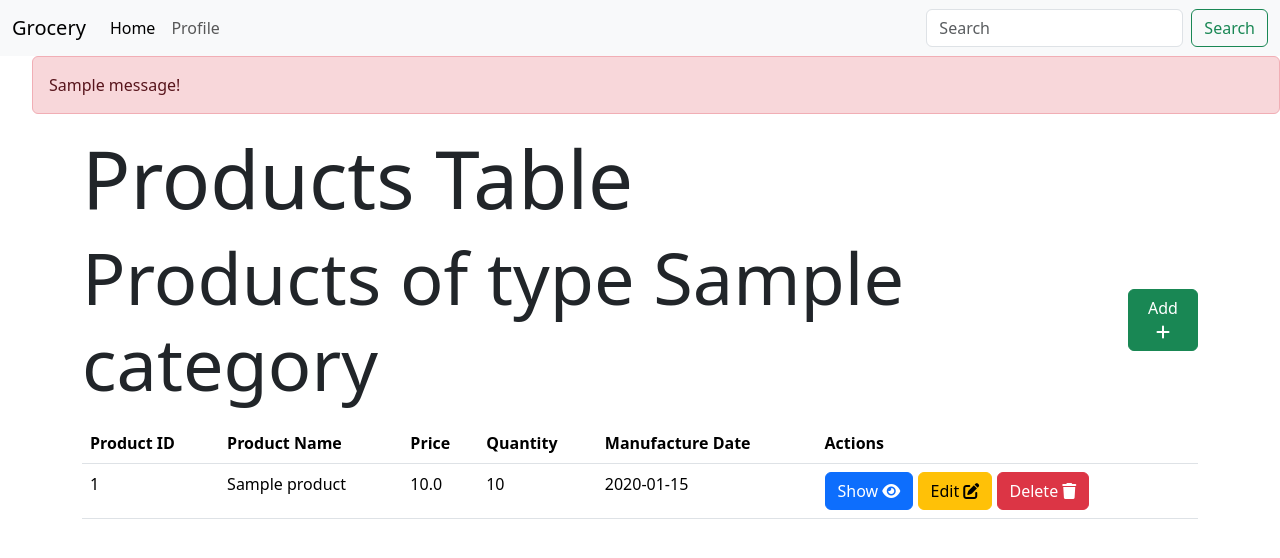
After one commit to raushan-62/Grocery_store, a Flask app: page /category/show/1 in a window 1280 px wide. The commit adds this page. Shown: the top 558 px of the page. Run offline with Flask 3, Linux system fonts and the light colour scheme; the visitor is signed in with stand-in values (Sample User, id 1); tables that the repository leaves empty hold one stand-in row (values such as "Sample post"); one stand-in notice (Sample message) is shown.

Commit message:
Updates of day 4

```diff
--- a/routes.py
+++ b/routes.py
@@ -3,6 +3,7 @@ from app import app
 from models import db, User, Category, Product, Cart, Transaction, Order
 from werkzeug.security import generate_password_hash, check_password_hash
 from functools import wraps
+from datetime import datetime
 
 
 @app.route('/login')
@@ -62,7 +63,18 @@ def auth_required(func):
             flash('You must be logged in first')
             return redirect(url_for('login'))
     return inner
-
+def admin_required(func):
+    @wraps(func)
+    def inner(*args, **kwargs):
+        if 'user_id' in session and User.query.get(session['user_id']).is_admin:
+            return func(*args, **kwargs)
+        if not 'user_id' in session:
+            flash('You must be logged in first')
+            return redirect(url_for('login'))
+        else:
+            flash('You must be an admin to access this page')
+            return redirect(url_for('index'))
+    return inner
 
 @app.route('/profile')
 @auth_required  # decorator for authentication required before accessing this route
@@ -105,6 +117,9 @@ def profile_post():
 @app.route('/')
 @auth_required
 def index():
+    user = User.query.get(session['user_id'])
+    if user.is_admin:
+        return redirect(url_for('admin'))
 
     return render_template('index.html')
 
@@ -114,3 +129,115 @@ def logout():
     session.pop('user_id', None)
     flash('You have logged out')
     return redirect(url_for('login'))
+
+#---------Admin routes---------!
+
+@app.route('/admin')
+@admin_required
+def admin():
+    categories = Category.query.all()
+    return render_template('admin.html', categories = categories)
+
+@app.route('/category/show/<int:id>')
+@admin_required
+def show_category(id):
+    category = Category.query.get(id)
+    if not category:
+        flash('Category does not exist')
+        return redirect(url_for('admin'))
+    return render_template('/product/show.html', category = category)
+
+@app.route('/category/delete/<int:id>', methods = ['POST','GET'])
+@admin_required
+def delete_category(id):
+    if request.method == 'POST':
+        category = Category.query.get(id)
+        if not category:
+            flash("Category doesn't exist")
+            return redirect(url_for('admin'))
+        db.session.delete(category)
+        db.session.commit()
+
+        flash("Category deleted successfully")
+        return redirect(url_for('admin'))
+    else:
+
+        category = Category.query.get(id)
+        return render_template('/category/delete.html', category = category)
+
+@app.route('/category/edit/<int:id>', methods = ['GET','POST'])
+@admin_required
+def edit_category(id):
+    if request.method == 'POST':
+        updated_name = request.form.get('name')
+        category = Category.query.get(id)
+        if not category:
+            flash('Category does not exist')
+            return redirect(url_for('admin'))
+        category.name = updated_name
+        db.session.commit()
+        flash('Category updated successfully')
+        return redirect(url_for('admin'))
+    if request.method == 'GET':
+        category = Category.query.get(id)
+        if not category:
+            flash('Category does not exist')
+            return redirect(url_for('admin'))
+        return render_template('category/edit.html', category = category)
+
+@app.route('/category/add')
+@admin_required
+def add_category():
+    return render_template('/category/add.html')
+
+@app.route('/category/add' , methods = ['POST'])
+@admin_required
+def add_category_post():
+    name = request.form.get('name')
+    if not name:
+        flash('Please enter category name')
+        return redirect(url_for('add_category'))
+    category = Category(name = name)
+    db.session.add(category)
+    db.session.commit()
+    flash('Category added successfully')
+    return redirect(url_for('admin'))
+
+
+#------Products--------------#
+@app.route('/product/add/<int:category_id>', methods = ['GET', 'POST'])
+@admin_required
+def add_product(category_id):
+    if request.method == 'GET':
+        category = Category.query.get(category_id)
+        if not category:
+            flash('Category does not exist')
+            return redirect(url_for('admin'))
+        return render_template('product/add.html', category = category)
+    if request.method == 'POST':
+        name = request.form.get('name')
+        price = request.form.get('price')
+        quantity = request.form.get('quantity')
+        man_date = request.form.get('man_date')
+        if not name or not price or not quantity or not man_date:
+            flash('Please enter all details')
+            return redirect(url_for('add_product', category_id = category_id))
+        try:
+            price= int(price)
+            quantity = int(quantity)
+            man_date = datetime.strptime(man_date, '%Y-%m-%d')
+        except ValueError:
+            flash('Price and Quantity should be numbers')
+            return redirect(url_for('add_product', category_id = category_id))
+        category = Category.query.get(category_id)
+        if price<0 or quantity<0:
+            flash('Price and Quantity should be positive')
+            return redirect(url_for('add_product', category_id = category_id))
+        if man_date > datetime.now():
+            flash('Manufacturing date should be less than current date')
+            return redirect(url_for('add_product', category_id = category_id))
+        product = Product(name = name, price = price, quantity = quantity, man_date = man_date, category_id = category_id)
+        db.session.add(product)
+        db.session.commit()
+        flash('Product added successfully')
+        return redirect(url_for('show_category', id = category_id))
--- a/templates/layout.html
+++ b/templates/layout.html
@@ -10,22 +10,12 @@
     </title>
     {% block style %}
     <link href="https://cdn.jsdelivr.net/npm/bootstrap@5.3.3/dist/css/bootstrap.min.css" rel="stylesheet" integrity="sha384-QWTKZyjpPEjISv5WaRU9OFeRpok6YctnYmDr5pNlyT2bRjXh0JMhjY6hW+ALEwIH" crossorigin="anonymous">
-
+    <link rel="stylesheet" href="https://cdnjs.cloudflare.com/ajax/libs/font-awesome/6.7.2/css/all.min.css" integrity="sha512-Evv84Mr4kqVGRNSgIGL/F/aIDqQb7xQ2vcrdIwxfjThSH8CSR7PBEakCr51Ck+w+/U6swU2Im1vVX0SVk9ABhg==" crossorigin="anonymous" referrerpolicy="no-referrer" />
     {% endblock %}
 </head>
 <body>
     {% include 'navbar.html'   %}
-    {% with messages = get_flashed_messages() %}
-        {% if messages %}
-        <ul class=flashes>
-        {% for message in messages %}
-        <div class="alert alert-danger" role="alert">
-            {{message}}!
-          </div>
-        {% endfor %}
-        </ul>
-        {% endif %}
-    {% endwith %}
+    {% include 'messages.html' %}
     {% block body %}{% endblock %}
 
     <div class="container">
--- /dev/null
+++ b/templates/messages.html
@@ -0,0 +1,26 @@
+{% with messages = get_flashed_messages() %}
+{% if messages %}
+<ul class=flashes>
+{% for message in messages %}
+{% if 'success' in message|lower %}
+    <div class="alert alert-success" role="alert">
+        {{message}}!
+    </div>
+{% elif 'info' in message|lower %}
+    <div class="alert alert-info" role="alert">
+        {{message}}!
+    </div>
+{% elif 'warning' in message|lower %}
+    <div class="alert alert-warning" role="alert">
+        {{message}}!
+    </div>
+{% elif 'danger' in message|lower %}
+{%else %}
+    <div class="alert alert-danger" role="alert">
+        {{message}}!
+    </div>
+{% endif %}
+{% endfor %}
+</ul>
+{% endif %}
+{% endwith %}
--- /dev/null
+++ b/templates/product/show.html
@@ -0,0 +1,46 @@
+{% extends 'layout.html' %}
+
+{% block title %}
+    Product
+{% endblock %}
+
+{% block content %}
+<h1 class='display-1'>Products Table</h1>
+
+<div class="d-flex justify-content-between align-items-center">
+    <h2 class="display-2 mb-0">Products of type {{category.name}}</h2>
+    <a href="{{url_for('add_product', category_id = category.id)}}" class='btn btn-success'>
+        Add <i class="fas fa-plus"></i>
+    </a>
+</div>
+
+<table class="table mt-3">
+    <thead>
+        <tr>
+            <th>Product ID</th>
+            <th>Product Name</th>
+            <th>Price</th>
+            <th>Quantity</th>
+            <th>Manufacture Date</th>
+            <th>Actions</th>
+        </tr>
+    </thead>
+    <tbody>
+        {% for product in  category.products%}
+        <tr>
+            <td>{{product.id}}</td>
+            <td>{{product.name}}</td>
+            <td>{{product.price}}</td><!-- Its coming from the Category table of relationship attributes in models.py-->
+            <td>{{product.quantity}}</td>
+            <td>{{product.man_date}}</td>
+
+            <td>
+                <a href="{{url_for('show_category', id=category.id)}}" class='btn btn-primary'>Show <i class="fas fa-eye"></i></a>
+                <a href="{{url_for('edit_category', id=category.id)}}" class='btn btn-warning'>Edit <i class="fas fa-edit"></i></a>
+                <a href="{{url_for('delete_category', id=category.id)}}" class='btn btn-danger'>Delete <i class="fas fa-trash"></i></a>
+            </td>
+        </tr>
+        {% endfor %}
+    </tbody>
+</table>
+{% endblock %}
```
Also changed, not shown: templates/admin.html (added, +41 -0 lines), templates/category/add.html (added, +26 -0 lines), templates/category/delete.html (added, +21 -0 lines), templates/category/edit.html (added, +25 -0 lines), templates/category/show.html (added, +41 -0 lines), templates/product/add.html (added, +32 -0 lines), templates/profile.html (+9 -13 lines).
